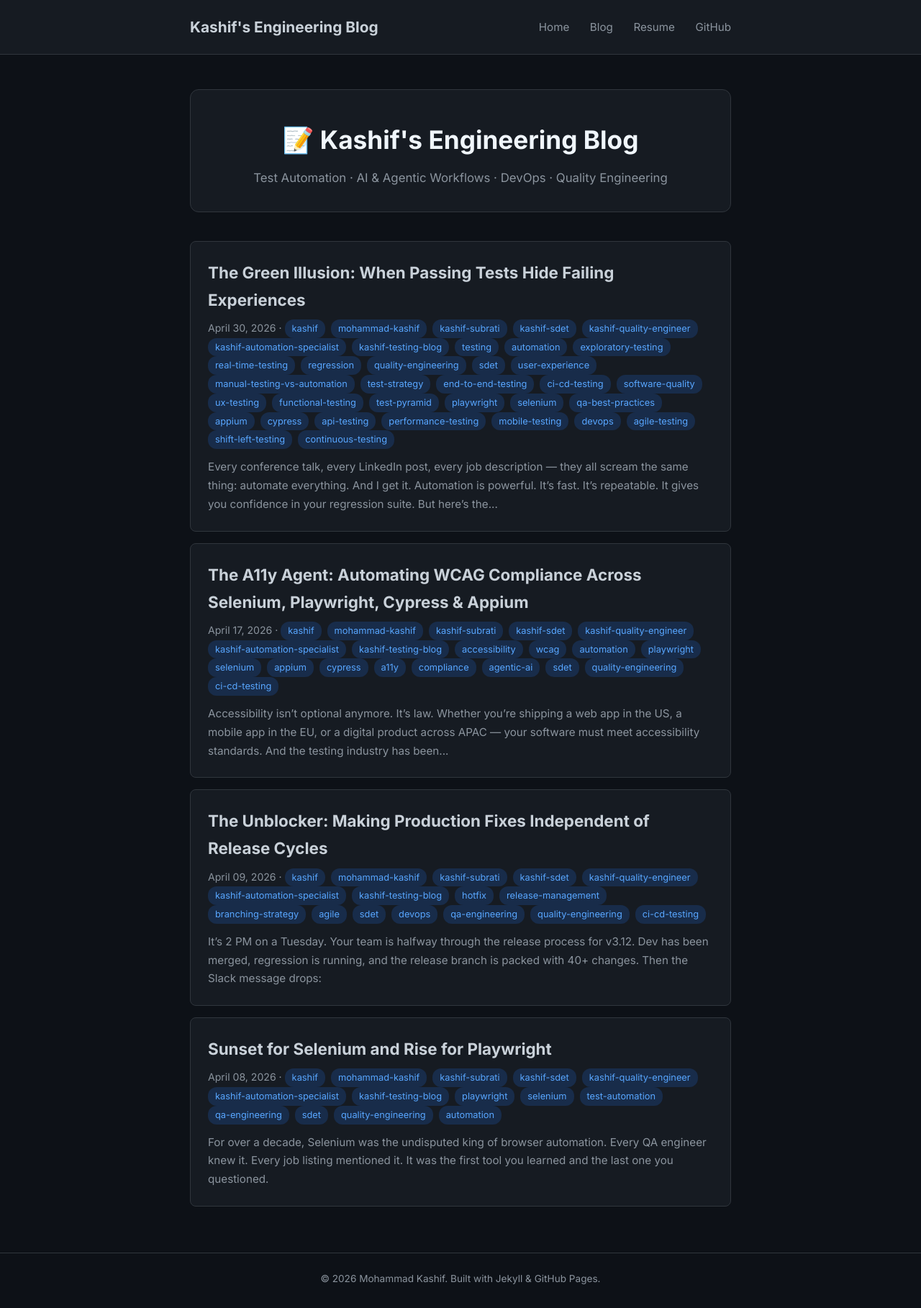
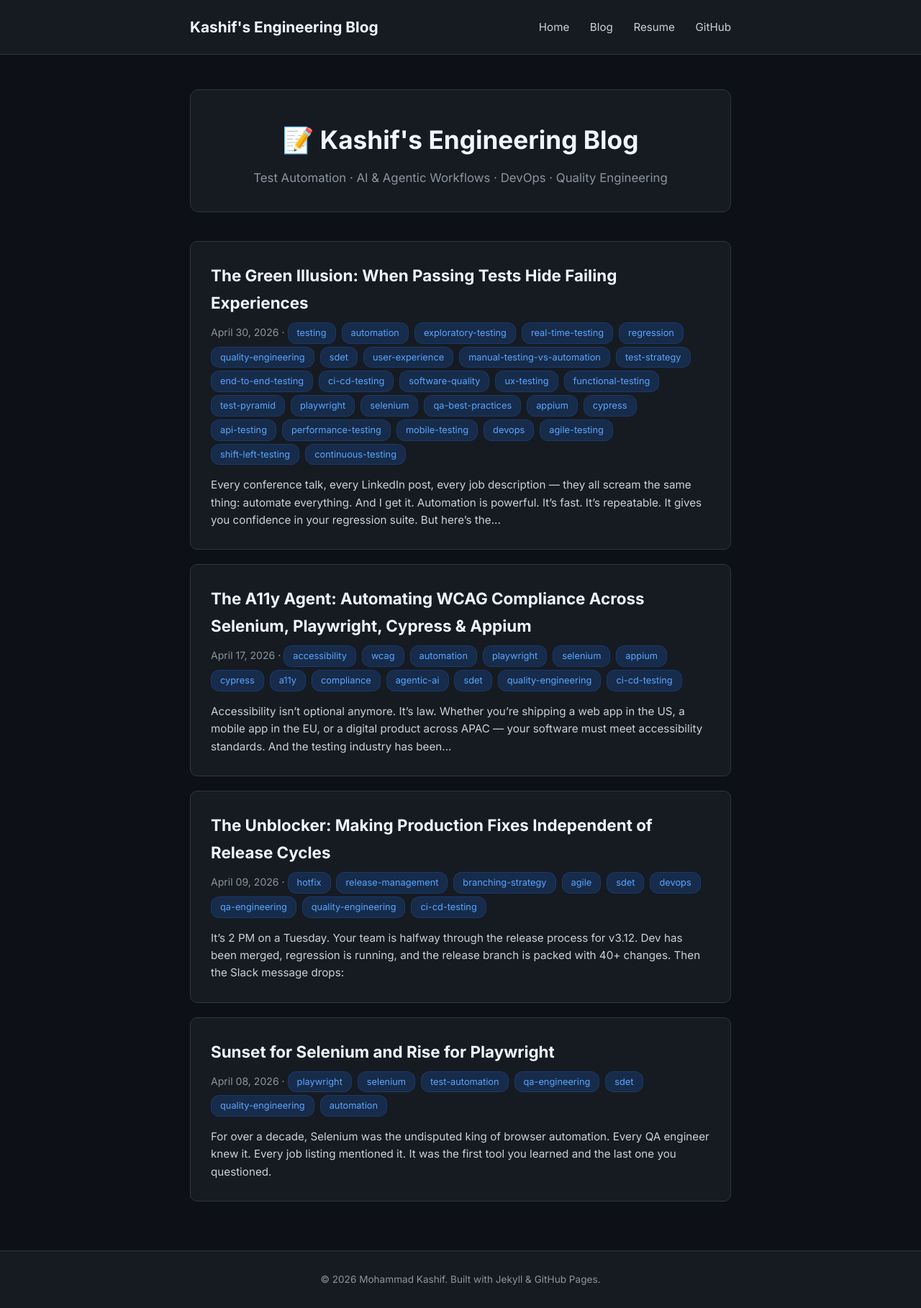
Before and after one commit to ascertain/ascertain.github.io, a Jekyll site: the page built from kashif-blog.html, in a window 1280 px wide. Shown: the whole page at 72% size. Built offline with Jekyll 4.4.1, drawn with Linux system fonts in a browser that asks for light colours.

Commit message:
feat: consistent dark theme across all pages, fix text visibility

```diff
--- a/_layouts/default.html
+++ b/_layouts/default.html
@@ -37,7 +37,7 @@
 
   <script type="module">
     import mermaid from 'https://cdn.jsdelivr.net/npm/mermaid@11/dist/mermaid.esm.min.mjs';
-    mermaid.initialize({ startOnLoad: true, theme: 'default' });
+    mermaid.initialize({ startOnLoad: true, theme: 'dark', themeVariables: { primaryColor: '#1f6feb', primaryTextColor: '#f0f6fc', primaryBorderColor: '#30363d', lineColor: '#8b949e', secondaryColor: '#161b22', tertiaryColor: '#0d1117', background: '#161b22', mainBkg: '#161b22', nodeBorder: '#30363d', clusterBkg: '#0d1117', clusterBorder: '#30363d', titleColor: '#f0f6fc', edgeLabelBackground: '#161b22' } });
   </script>
 </body>
 </html>
--- a/_layouts/post.html
+++ b/_layouts/post.html
@@ -42,7 +42,7 @@
     <h1>{{ page.title }}</h1>
     <p class="post-meta">
       {{ page.date | date: "%B %d, %Y" }} · {{ page.author | default: site.author }}
-      {% if page.tags %} · {% for tag in page.tags %}<span class="tag">{{ tag }}</span> {% endfor %}{% endif %}
+      {% if page.tags %} · {% assign hidden_tags = "kashif,mohammad-kashif,kashif-subrati,kashif-sdet,kashif-quality-engineer,kashif-automation-specialist,kashif-testing-blog" | split: "," %}{% for tag in page.tags %}{% unless hidden_tags contains tag %}<span class="tag">{{ tag }}</span> {% endunless %}{% endfor %}{% endif %}
     </p>
   </header>
 
--- a/_layouts/resume.html
+++ b/_layouts/resume.html
@@ -20,7 +20,7 @@
     <a href="#achievements">Achievements</a>
     <a href="#projects">Projects</a>
     <a href="#education">Education</a>
-    <a href="{{ '/' | relative_url }}" class="nav-blog"><i class="fas fa-arrow-left"></i> Blog</a>
+    <a href="{{ '/' | relative_url }}" class="nav-blog"><i class="fas fa-arrow-left"></i> Home</a>
   </nav>
 
   {{ content }}
--- a/assets/css/style.css
+++ b/assets/css/style.css
@@ -5,11 +5,15 @@
 :root {
   --bg: #0d1117;
   --bg-secondary: #161b22;
-  --text: #c9d1d9;
+  --bg-tertiary: #1c2129;
+  --text: #e6edf3;
+  --text-secondary: #c9d1d9;
   --text-muted: #8b949e;
+  --heading: #f0f6fc;
   --accent: #58a6ff;
   --accent-hover: #79c0ff;
   --border: #30363d;
+  --border-hover: #484f58;
   --code-bg: #1c2129;
   --tag-bg: #1f6feb33;
   --tag-text: #58a6ff;
@@ -20,13 +24,24 @@
 
 * { box-sizing: border-box; margin: 0; padding: 0; }
 
+html { scroll-behavior: smooth; }
+
 body {
   font-family: 'Inter', -apple-system, sans-serif;
   background: var(--bg);
   color: var(--text);
   line-height: 1.7;
   font-size: 16px;
+  -webkit-font-smoothing: antialiased;
+  -moz-osx-font-smoothing: grayscale;
 }
+
+/* Force all text to be visible on dark background */
+h1, h2, h3, h4, h5, h6 { color: var(--heading); }
+p, li, span, div, td, th, label, figcaption { color: var(--text); }
+a { color: var(--accent); }
+strong, b { color: var(--heading); }
+em { color: var(--text-secondary); }
 
 .wrapper {
   max-width: 800px;
@@ -50,18 +65,19 @@
 .site-title {
   font-size: 1.3rem;
   font-weight: 700;
-  color: var(--text);
+  color: var(--heading);
   text-decoration: none;
 }
 
 .site-title:hover { color: var(--accent); }
 
 nav a {
-  color: var(--text-muted);
+  color: var(--text-secondary);
   text-decoration: none;
   margin-left: 24px;
   font-size: 0.95rem;
   font-weight: 500;
+  transition: color 0.2s;
 }
 
 nav a:hover { color: var(--accent); }
@@ -77,14 +93,18 @@
 
 .post-list li {
   border: 1px solid var(--border);
-  border-radius: 8px;
-  padding: 24px;
-  margin-bottom: 16px;
+  border-radius: 10px;
+  padding: 28px;
+  margin-bottom: 20px;
   background: var(--bg-secondary);
-  transition: border-color 0.2s;
+  transition: border-color 0.2s, transform 0.2s, box-shadow 0.2s;
 }
 
-.post-list li:hover { border-color: var(--accent); }
+.post-list li:hover {
+  border-color: var(--accent);
+  transform: translateY(-2px);
+  box-shadow: 0 4px 20px rgba(88, 166, 255, 0.08);
+}
 
 .post-list h2 {
   margin-bottom: 8px;
@@ -92,8 +112,9 @@
 }
 
 .post-list h2 a {
-  color: var(--text);
+  color: var(--heading);
   text-decoration: none;
+  transition: color 0.2s;
 }
 
 .post-list h2 a:hover { color: var(--accent); }
@@ -105,8 +126,9 @@
 }
 
 .post-excerpt {
-  color: var(--text-muted);
+  color: var(--text-secondary);
   font-size: 0.95rem;
+  line-height: 1.6;
 }
 
 /* Post page */
@@ -117,7 +139,7 @@
 .post-header {
   text-align: center;
   margin-bottom: 40px;
-  padding: 40px 20px 32px;
+  padding: 48px 24px 36px;
   background: var(--bg-secondary);
   border: 1px solid var(--border);
   border-radius: 12px;
@@ -125,10 +147,10 @@
 
 .post-header h1 {
   font-size: 2.2rem;
-  line-height: 1.3;
+  line-height: 1.35;
   margin: 0 0 16px 0;
   padding: 0;
-  color: #f0f6fc;
+  color: var(--heading);
 }
 
 .post-header .post-meta {
@@ -142,7 +164,7 @@
 .post-content h2 {
   font-size: 1.5rem;
   margin: 48px 0 20px;
-  color: #f0f6fc;
+  color: var(--heading);
   padding-bottom: 8px;
   border-bottom: 1px solid var(--border);
   clear: both;
@@ -151,21 +173,34 @@
 .post-content h3 {
   font-size: 1.2rem;
   margin: 36px 0 16px;
-  color: #f0f6fc;
+  color: var(--heading);
   clear: both;
 }
 
-.post-content p { margin-bottom: 16px; }
+.post-content h4 {
+  font-size: 1.05rem;
+  margin: 28px 0 12px;
+  color: var(--heading);
+}
+
+.post-content p {
+  margin-bottom: 16px;
+  color: var(--text);
+}
 
 .post-content ul, .post-content ol {
   margin: 12px 0 16px 24px;
 }
 
-.post-content li { margin-bottom: 6px; }
+.post-content li {
+  margin-bottom: 6px;
+  color: var(--text);
+}
 
 .post-content a {
   color: var(--accent);
   text-decoration: none;
+  transition: color 0.2s;
 }
 
 .post-content a:hover {
@@ -180,10 +215,11 @@
   border-radius: 4px;
   font-size: 0.88rem;
   color: var(--accent);
+  border: 1px solid var(--border);
 }
 
 .post-content pre {
-  background: var(--code-bg);
+  background: var(--bg-tertiary);
   border: 1px solid var(--border);
   border-radius: 8px;
   padding: 20px;
@@ -195,56 +231,173 @@
   background: none;
   padding: 0;
   color: var(--text);
+  border: none;
 }
 
 .post-content blockquote {
   border-left: 3px solid var(--accent);
-  padding: 12px 20px;
-  margin: 16px 0;
+  padding: 16px 20px;
+  margin: 20px 0;
   background: var(--bg-secondary);
   border-radius: 0 8px 8px 0;
-  color: var(--text-muted);
+  color: var(--text-secondary);
   font-style: italic;
 }
 
-.post-content strong { color: #f0f6fc; }
+.post-content blockquote p {
+  color: var(--text-secondary);
+}
+
+.post-content blockquote strong {
+  color: var(--heading);
+}
+
+.post-content strong { color: var(--heading); }
+
+.post-content img {
+  max-width: 100%;
+  border-radius: 8px;
+  border: 1px solid var(--border);
+  margin: 16px 0;
+}
+
+/* Tables */
+.post-content table {
+  width: 100%;
+  border-collapse: collapse;
+  margin: 20px 0;
+  font-size: 0.95rem;
+  border: 1px solid var(--border);
+  border-radius: 8px;
+  overflow: hidden;
+}
+
+.post-content th,
+.post-content td {
+  border: 1px solid var(--border);
+  padding: 12px 16px;
+  text-align: left;
+}
+
+.post-content th {
+  background: var(--bg-secondary);
+  color: var(--heading);
+  font-weight: 600;
+}
+
+.post-content td {
+  color: var(--text);
+}
+
+.post-content tr:nth-child(even) {
+  background: rgba(22, 27, 34, 0.5);
+}
+
+.post-content tr:hover {
+  background: rgba(31, 111, 235, 0.06);
+}
 
 /* Tags */
 .tag {
   display: inline-block;
   background: var(--tag-bg);
   color: var(--tag-text);
-  padding: 2px 10px;
+  padding: 3px 12px;
   border-radius: 12px;
   font-size: 0.8rem;
   font-weight: 500;
   margin-right: 4px;
+  margin-bottom: 4px;
+  border: 1px solid rgba(31, 111, 235, 0.2);
+}
+
+/* About page */
+.about-content {
+  color: var(--text);
+}
+
+.about-content h1,
+.about-content h2,
+.about-content h3 {
+  color: var(--heading);
+  margin-top: 32px;
+  margin-bottom: 16px;
+}
+
+.about-content h1 {
+  font-size: 2rem;
+  border-bottom: 1px solid var(--border);
+  padding-bottom: 12px;
+}
+
+.about-content p {
+  color: var(--text);
+  margin-bottom: 12px;
+}
+
+.about-content li {
+  color: var(--text);
+  margin-bottom: 8px;
+}
+
+.about-content a {
+  color: var(--accent);
+}
+
+.about-content strong {
+  color: var(--heading);
+}
+
+.about-content img {
+  border-radius: 50%;
+  width: 120px;
+  margin-bottom: 16px;
+  border: 3px solid var(--border);
+}
+
+/* Horizontal rules */
+hr {
+  border: none;
+  border-top: 1px solid var(--border);
+  margin: 40px 0;
+}
+
+/* Selection */
+::selection {
+  background: rgba(31, 111, 235, 0.3);
+  color: var(--heading);
+}
+
+/* Scrollbar */
+::-webkit-scrollbar {
+  width: 8px;
+  height: 8px;
+}
+
+::-webkit-scrollbar-track {
+  background: var(--bg);
+}
+
+::-webkit-scrollbar-thumb {
+  background: var(--border);
+  border-radius: 4px;
+}
+
+::-webkit-scrollbar-thumb:hover {
+  background: var(--border-hover);
 }
 
 /* Footer */
 .site-footer {
   border-top: 1px solid var(--border);
-  padding: 24px 0;
+  padding: 28px 0;
   text-align: center;
   color: var(--text-muted);
   font-size: 0.85rem;
+  background: var(--bg-secondary);
 }
 
-/* About page */
-.about-content img {
-  border-radius: 50%;
-  width: 120px;
-  margin-bottom: 16px;
-}
-
-/* Responsive */
-@media (max-width: 600px) {
-  .site-header .wrapper { flex-direction: column; gap: 12px; }
-  nav a { margin-left: 16px; }
-  nav a:first-child { margin-left: 0; }
-  .post-header h1 { font-size: 1.5rem; }
-  .mermaid svg { max-width: 100%; }
-}
+.site-footer p { color: var(--text-muted); }
 
 /* Mermaid diagrams */
 .mermaid {
@@ -252,7 +405,7 @@
   padding: 24px;
   background: var(--bg-secondary);
   border: 1px solid var(--border);
-  border-radius: 8px;
+  border-radius: 10px;
   overflow-x: auto;
   text-align: center;
 }
@@ -262,32 +415,7 @@
   height: auto;
 }
 
-/* Tables */
-.post-content table {
-  width: 100%;
-  border-collapse: collapse;
-  margin: 20px 0;
-  font-size: 0.95rem;
-}
-
-.post-content th,
-.post-content td {
-  border: 1px solid var(--border);
-  padding: 10px 14px;
-  text-align: left;
-}
-
-.post-content th {
-  background: var(--bg-secondary);
-  color: #f0f6fc;
-  font-weight: 600;
-}
-
-.post-content tr:nth-child(even) {
-  background: rgba(22, 27, 34, 0.5);
-}
-
-/* Figure captions — only em directly after mermaid or that starts with "Fig" */
+/* Figure captions */
 .mermaid + p > em,
 .post-content p > em:only-child {
   color: var(--text-muted);
@@ -295,3 +423,15 @@
   margin-top: -8px;
   margin-bottom: 20px;
 }
+
+/* Responsive */
+@media (max-width: 600px) {
+  .site-header .wrapper { flex-direction: column; gap: 12px; }
+  nav a { margin-left: 16px; }
+  nav a:first-child { margin-left: 0; }
+  .post-header h1 { font-size: 1.5rem !important; }
+  .mermaid svg { max-width: 100%; }
+  .post-content table { font-size: 0.85rem; }
+  .post-content th,
+  .post-content td { padding: 8px 10px; }
+}
--- a/kashif-blog.html
+++ b/kashif-blog.html
@@ -35,7 +35,7 @@
     <h2><a href="{{ post.url | relative_url }}">{{ post.title }}</a></h2>
     <p class="post-meta">
       {{ post.date | date: "%B %d, %Y" }}
-      {% if post.tags %} · {% for tag in post.tags %}<span class="tag">{{ tag }}</span> {% endfor %}{% endif %}
+      {% if post.tags %} · {% assign hidden_tags = "kashif,mohammad-kashif,kashif-subrati,kashif-sdet,kashif-quality-engineer,kashif-automation-specialist,kashif-testing-blog" | split: "," %}{% for tag in post.tags %}{% unless hidden_tags contains tag %}<span class="tag">{{ tag }}</span> {% endunless %}{% endfor %}{% endif %}
     </p>
     <p class="post-excerpt">{{ post.excerpt | strip_html | truncatewords: 40 }}</p>
   </li>
```
